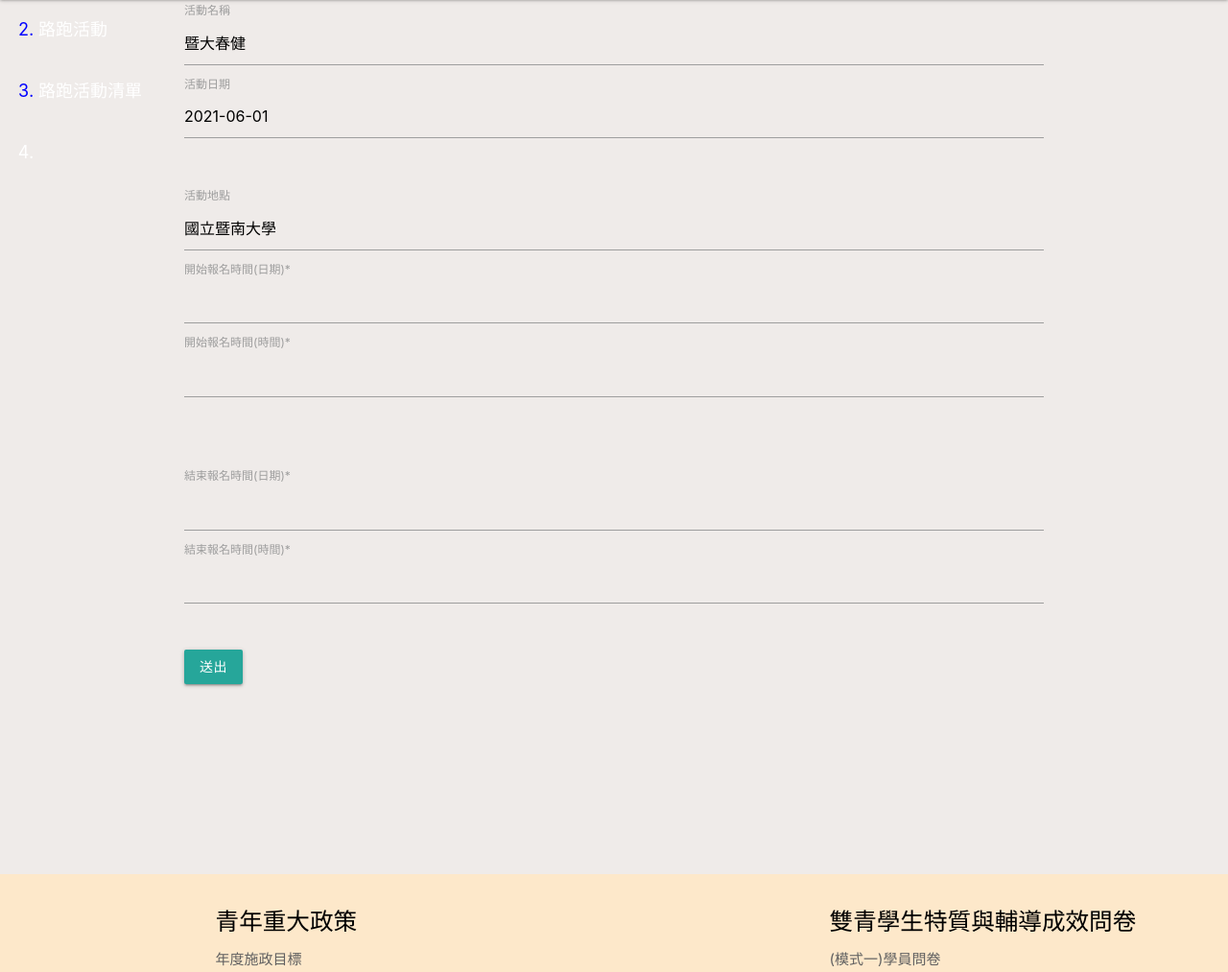
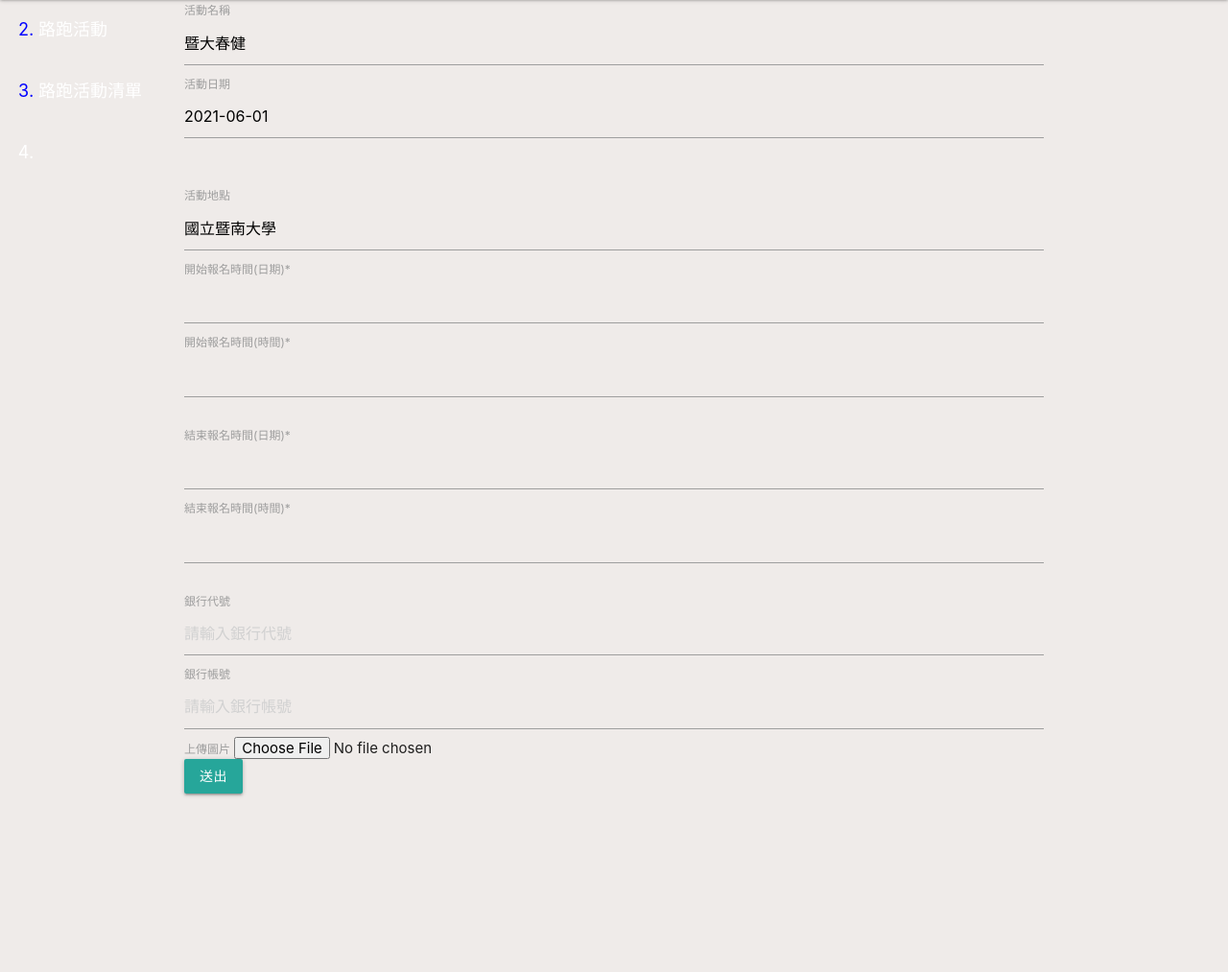
Before and after one commit to letRunnning/let_run, a PHP site: the page made by application/views/run/run_active.php in a window 1280 px wide. Shown: the part 147-1160 px from the top of the page at 96% size. Run offline with PHP 8.4, Linux system fonts and the light colour scheme; the template is opened without the code that fills it, so the values that code supplies are empty; some libraries are stand-ins or nearby versions.

Commit message:
add content

```diff
--- a/application/views/run/run_active.php
+++ b/application/views/run/run_active.php
@@ -43,42 +43,36 @@
                 <div class="col-md-5">
                 <label for="formStartTime">開始報名時間(日期)*</label>
                 <!-- <input class="form-control" type="text" id="dateFrom" value="<?php echo (empty($date_start)) ? "" : $date_start ?>"> -->
-                <input class="form-control" type="text" id="dateFrom" >
+                <input class="form-control" type="text" id="dateFrom" name="startDate">
                 </div>
                 <div class="col-md-5">
                 <label for="formStartTime">開始報名時間(時間)*</label>
                 <!-- <input class="form-control time-picker-start" type="text" id="formStartTime" value="<?php echo (empty($time_start)) ? "" : $time_start ?>"> -->
-                <input class="form-control time-picker-start" type="text" id="formStartTime">
+                <input class="form-control time-picker-start" type="text" id="formStartTime" name="startTime">
                 </div>
             </div>
-            <div class="row justify-content-center">
-                <div class="col-md-10" style="display:none">
-                <!-- <input type="text" name="date" id="hiddenFrom" class="form-control" value="<?php echo(empty($startDate)) ? "" : $startDate?>"/> -->
-                <!-- <input type="text" id="startTime" name="startTime" class="form-control"/> -->
-                <input type="text" name="date" id="hiddenFrom" class="form-control"/>
-                <input type="text" id="startTime" name="startTime" class="form-control"/>
-                </div>
-            </div>
-<br>
           <!-- endTime -->
           <div class="row justify-content-center">
             <div class="col-md-5">
               <label for="formEndTime">結束報名時間(日期)*</label>
-              <!-- <input class="form-control" type="text" id="dateTo" value="<?php echo (empty($date_end)) ? "" : $date_end ?>"> -->
-              <input class="form-control" type="text" id="dateTo" >
+              <input class="form-control" type="text" id="dateTo" name="endDate">
             </div>
             <div class="col-md-5">
               <label for="formEndTime">結束報名時間(時間)*</label>
-              <!-- <input class="form-control time-picker-end" type="text" id="formEndTime" value="<?php echo (empty($time_end)) ? "" : $time_end?>"> -->
-              <input class="form-control time-picker-end" type="text" id="formEndTime">
+              <input class="form-control time-picker-end" type="text" id="formEndTime" name="endTime">
             </div>
           </div>
-          <div class="row justify-content-center">
-            <div class="col-md-10" style="display:none">
-              <!-- <input type="text" name="date" id="hiddenTo" class="form-control" value="<?php echo(empty($endDate)) ? "" : $endDate?>"/> -->
-              <input type="text" name="date" id="hiddenTo" class="form-control"/>
-              <input type="text" id="endTime" name="endTime" class="form-control"/>
+          <div class="col-10 m-2 mx-auto">
+                <label for="bankCode" class="form-label">銀行代號</label>
+                <input class="form-control" type="text" id="bankCode" name="bankCode" value="" required placeholder="請輸入銀行代號">
             </div>
+          <div class="col-10 m-2 mx-auto">
+              <label for="bankAccount" class="form-label">銀行帳號</label>
+              <input class="form-control" type="text" id="bankAccount" name="bankAccount" value="" required placeholder="請輸入銀行帳號">
+          </div>
+          <div class="col-10 m-2 mx-auto">
+            <label for="photoFile">上傳圖片</label>
+            <input type="file" id="photoFile" name="photoFile" class="form-control" value="" required >
           </div>
           <div class="row">
             <div class="d-grid gap-2 col-2 mx-auto">
```
